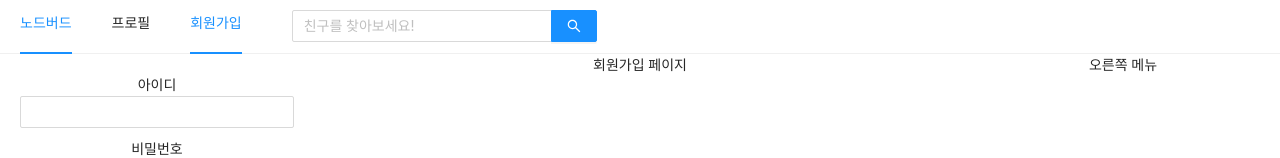
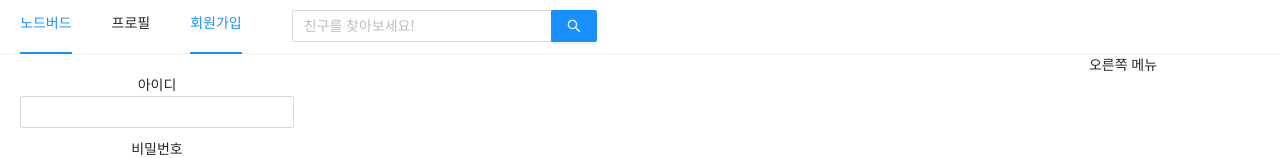
Before and after one commit to HyeonGyu-Shin/react-nodebird-self, a Next.js app in the folder front/: page /signup in a window 1280 px wide. Shown: the top 158 px of the page. Built offline with nearby package versions, Linux system fonts and the light colour scheme.

Commit message:
🩹 Add title name at profile, signup page & Change Card action icon

```diff
--- a/front/components/profile/FollowList.js
+++ b/front/components/profile/FollowList.js
@@ -1,5 +1,6 @@
 import React from "react";
 import { List, Card } from "antd";
+import { StopOutlined } from "@ant-design/icons";
 
 const FollowList = ({ header, data }) => {
   return (
@@ -11,7 +12,7 @@ const FollowList = ({ header, data }) => {
         dataSource={data}
         renderItem={(item) => (
           <List.Item>
-            <Card title={item.nickname}></Card>
+            <Card actions={[<StopOutlined key="stop" />]}>{item.nickname}</Card>
           </List.Item>
         )}
       />
--- a/front/pages/profile.js
+++ b/front/pages/profile.js
@@ -1,4 +1,5 @@
 import React from "react";
+import Head from "next/head";
 import { Input, List, Card } from "antd";
 
 import faker from "@faker-js/faker";
@@ -19,6 +20,9 @@ const profile = () => {
   ];
   return (
     <PageLayout current={"profile"}>
+      <Head>
+        <title>내 프로필 | nodebird</title>
+      </Head>
       <Input addonBefore={"닉네임"}></Input>
       <FollowList header={"followingList"} data={followingList} />
       <FollowList header={"followerList"} data={followerList} />
--- a/front/pages/signup.js
+++ b/front/pages/signup.js
@@ -1,10 +1,14 @@
 import React from "react";
+import Head from "next/head";
+
 import PageLayout from "../layouts/pageLayout";
 
 const signup = () => {
   return (
     <PageLayout current={"signup"}>
-      <div>회원가입 페이지</div>
+      <Head>
+        <title>회원가입 | nodebird</title>
+      </Head>
     </PageLayout>
   );
 };
```
